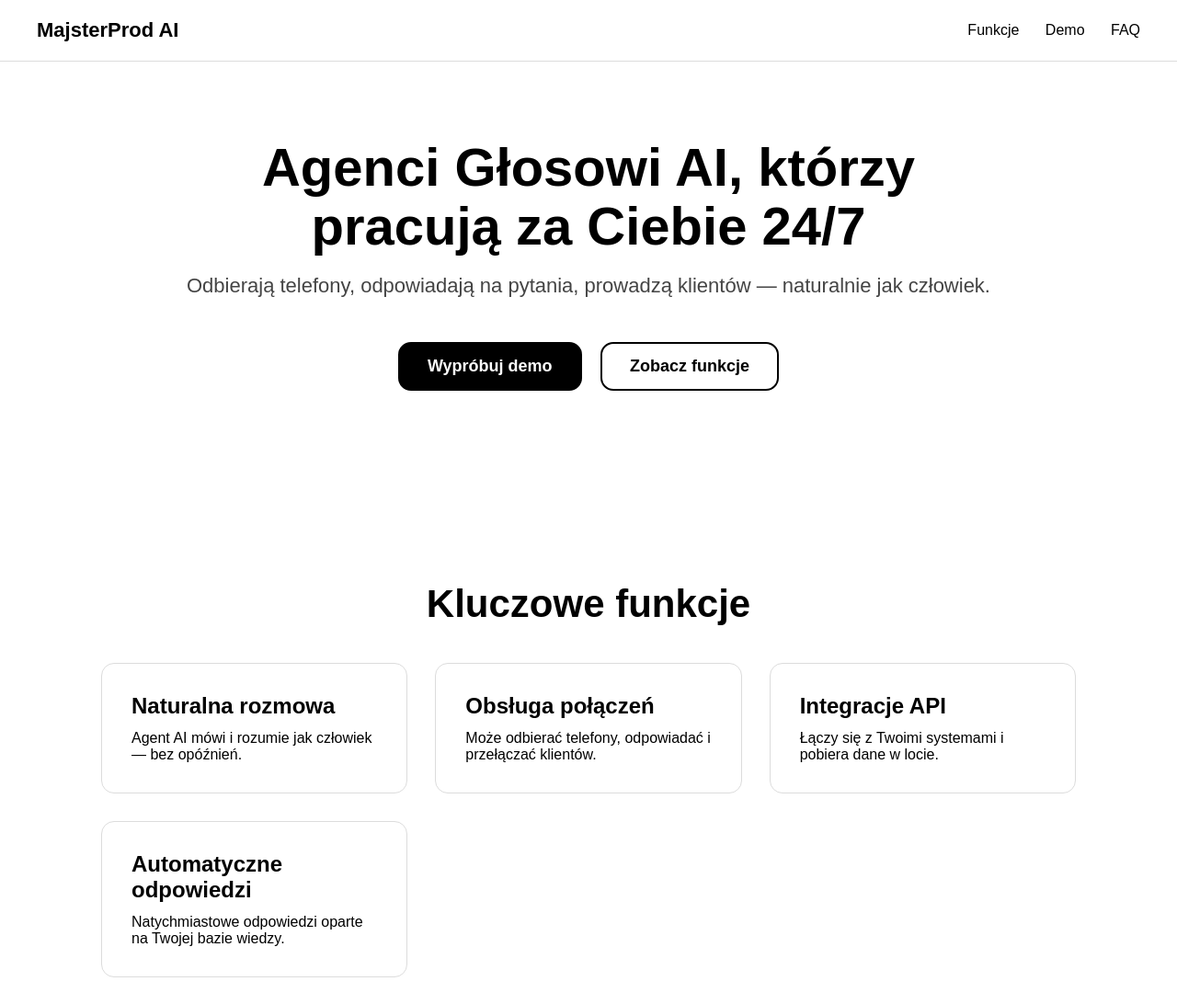
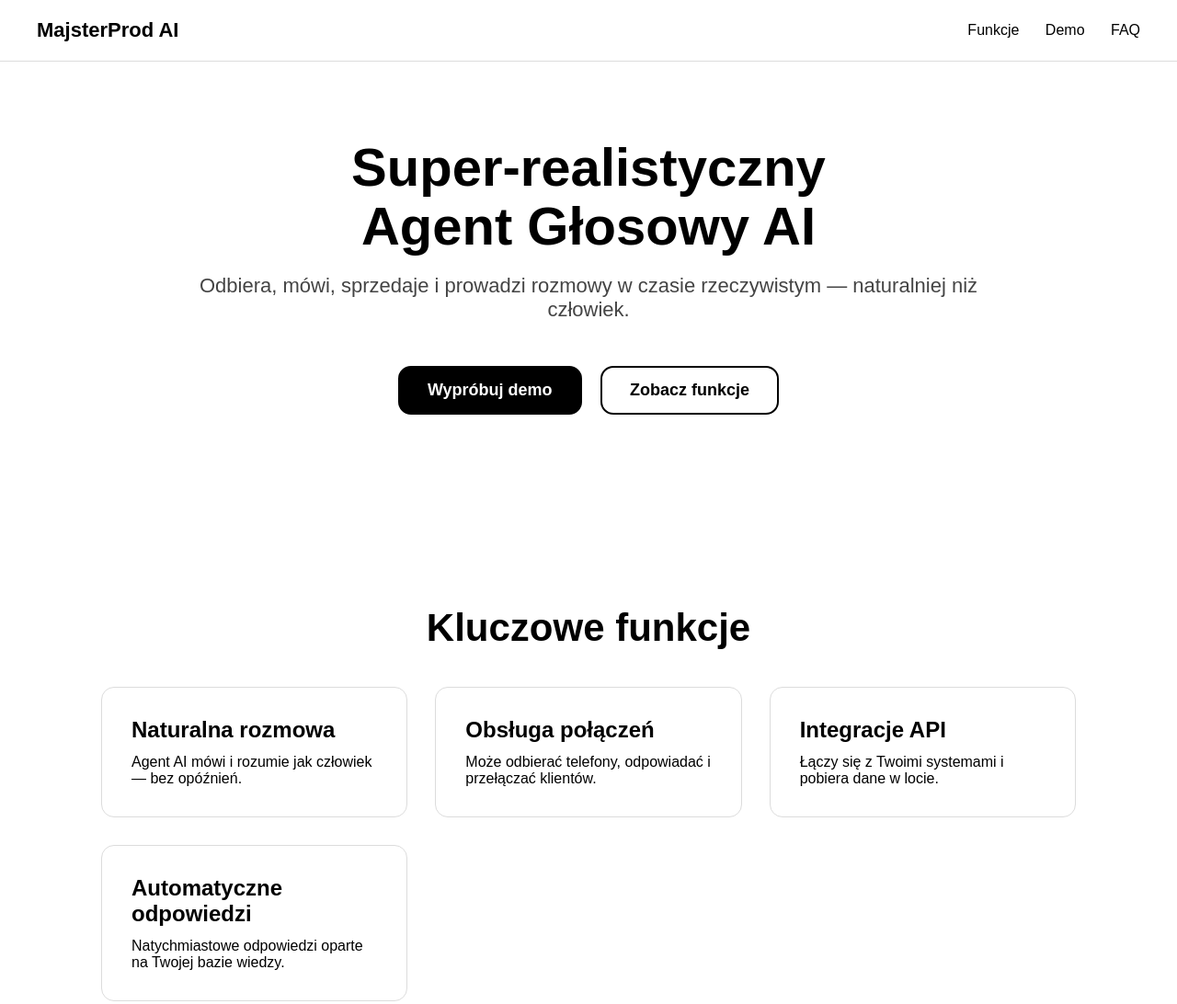
Before and after one commit to majsterprod-rgb/majsterprod-rgb.github.io, a plain HTML site: page index.html in a window 1280 px wide. Shown: the top 1092 px of the page at 92% size. Drawn offline with Linux system fonts and the light colour scheme.

Commit message:
Update index.html

```diff
--- a/index.html
+++ b/index.html
@@ -177,11 +177,25 @@
   </nav>
 
   <!-- HERO SECTION -->
-  <header>
-    <h1>Agenci Głosowi AI, którzy pracują za Ciebie 24/7</h1>
-    <p>Odbierają telefony, odpowiadają na pytania, prowadzą klientów — naturalnie jak człowiek.</p>
-    <a href="#demo" class="btn btn-primary">Wypróbuj demo</a>
-    <a href="#features" class="btn">Zobacz funkcje</a>
+  <header class="hero">
+    <div class="hero-content">
+      <h1>
+        Super-realistyczny<br />
+        <span class="accent">Agent Głosowy AI</span>
+      </h1>
+      <p>
+        Odbiera, mówi, sprzedaje i prowadzi rozmowy w czasie rzeczywistym —
+        naturalniej niż człowiek.
+      </p>
+      <div class="hero-buttons">
+        <a href="#demo" class="btn btn-primary">Wypróbuj demo</a>
+        <a href="#features" class="btn">Zobacz funkcje</a>
+      </div>
+    </div>
+
+    <div class="hero-visual">
+      <div class="floating-ball"></div>
+    </div>
   </header>
 
   <!-- FEATURES -->
```
